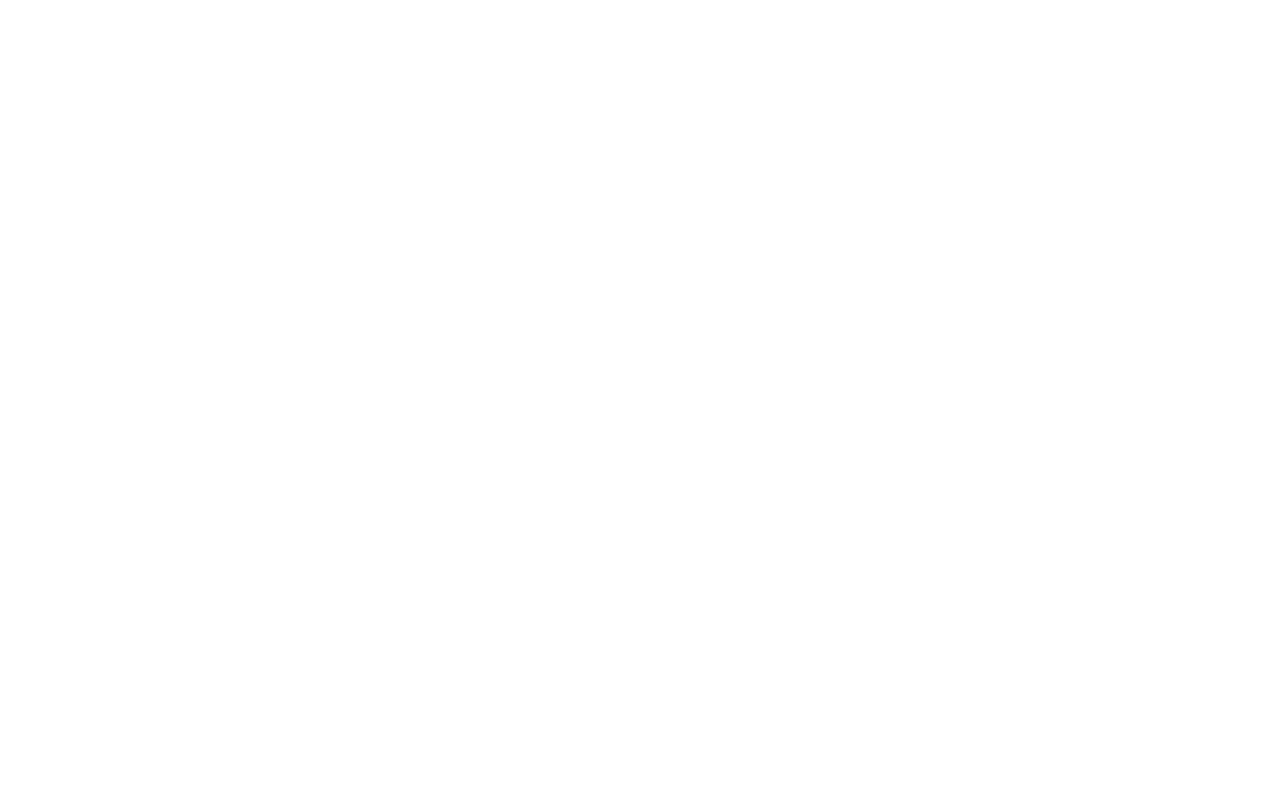
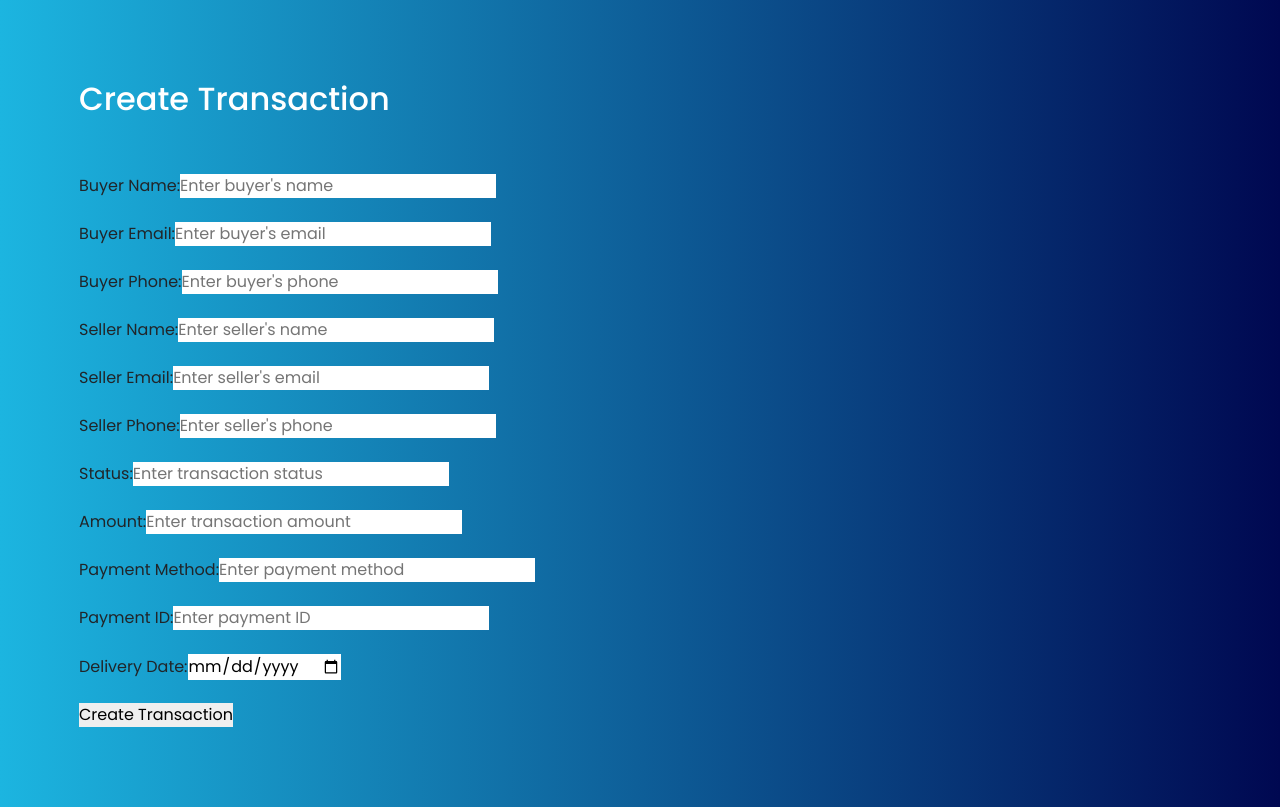
Before and after one commit to anqorithm/sav-frontend, a React (Vite) app: page /createTransaction in a window 1280 px wide. Before the commit this address had no page. Built offline with nearby package versions, Linux system fonts and the light colour scheme.

Commit message:
fix issues in the frontend

```diff
--- a/src/App.tsx
+++ b/src/App.tsx
@@ -9,6 +9,7 @@
 import UserInstallments from "./pages/Installments/UserInstallment";
 import RequestInstallment from "./pages/Installments/RequestInstallment";
 import CreateProduct from "./pages/Products/CreateProduct";
+import CreateTransaction from "./pages/Transactions/CreateTransaction";
 
 function App() {
   return (
@@ -17,6 +18,7 @@
         <Routes>
           <Route path="/products" element={<Products />} />
           <Route path="/createProduct" element={<CreateProduct />} />
+          <Route path="/createTransaction" element={<CreateTransaction />} />
           <Route path="/products/:id" element={<Product />} />
           <Route path="/installments" element={<Installments />} />
           <Route
--- a/src/pages/Transactions/CreateTransaction.tsx
+++ b/src/pages/Transactions/CreateTransaction.tsx
@@ -0,0 +1,226 @@
+import { useState } from "react";
+import { ToastContainer, toast } from "react-toastify";
+import "react-toastify/dist/ReactToastify.css";
+
+function CreateTransaction() {
+  const [buyerName, setBuyerName] = useState("");
+  const [buyerEmail, setBuyerEmail] = useState("");
+  const [buyerPhone, setBuyerPhone] = useState("");
+  const [sellerName, setSellerName] = useState("");
+  const [sellerEmail, setSellerEmail] = useState("");
+  const [sellerPhone, setSellerPhone] = useState("");
+  const [status, setStatus] = useState("");
+  const [amount, setAmount] = useState("");
+  const [paymentMethod, setPaymentMethod] = useState("");
+  const [paymentId, setPaymentId] = useState("");
+  const [deliveryDate, setDeliveryDate] = useState("");
+
+  const handleSubmit = async (e) => {
+    e.preventDefault();
+    if (
+      !buyerName ||
+      !buyerEmail ||
+      !buyerPhone ||
+      !sellerName ||
+      !sellerEmail ||
+      !sellerPhone ||
+      !status ||
+      !amount ||
+      !paymentMethod ||
+      !paymentId ||
+      !deliveryDate
+    ) {
+      toast.error("Please fill in all fields", {
+        position: "top-right",
+        autoClose: 5000,
+        hideProgressBar: false,
+        closeOnClick: true,
+        pauseOnHover: true,
+        draggable: true,
+        progress: undefined,
+        theme: "colored",
+      });
+      return;
+    }
+
+    const transactionData = {
+      status,
+      amount: parseFloat(amount),
+      paymentMethod,
+      paymentId,
+      deliveryDate,
+      buyer: {
+        name: buyerName,
+        email: buyerEmail,
+        phone: buyerPhone,
+      },
+      seller: {
+        name: sellerName,
+        email: sellerEmail,
+        phone: sellerPhone,
+      },
+    };
+
+    try {
+      const response = await fetch(
+        "http://127.1.1.0:9000/api/v1/transactions",
+        {
+          method: "POST",
+          headers: {
+            "Content-Type": "application/json",
+          },
+          body: JSON.stringify(transactionData),
+        }
+      );
+      const data = await response.json();
+      console.log("Transaction created:", data);
+
+      setBuyerName("");
+      setBuyerEmail("");
+      setBuyerPhone("");
+      setSellerName("");
+      setSellerEmail("");
+      setSellerPhone("");
+      setStatus("");
+      setAmount("");
+      setPaymentMethod("");
+      setPaymentId("");
+      setDeliveryDate("");
+
+      toast.success("Transaction has been created successfully!", {
+        position: "top-right",
+        autoClose: 5000,
+        hideProgressBar: false,
+        closeOnClick: true,
+        pauseOnHover: true,
+        draggable: true,
+        progress: undefined,
+        theme: "colored",
+      });
+    } catch (error) {
+      alert("Transaction was not created!");
+      console.log(error);
+    }
+  };
+
+  return (
+    <div className="container">
+      <ToastContainer />
+      <h2>Create Transaction</h2>
+      <form onSubmit={handleSubmit}>
+        <div className="form-group">
+          <label htmlFor="buyerName">Buyer Name:</label>
+          <input
+            type="text"
+            id="buyerName"
+            value={buyerName}
+            onChange={(e) => setBuyerName(e.target.value)}
+            placeholder="Enter buyer's name"
+          />
+        </div>
+        <div className="form-group">
+          <label htmlFor="buyerEmail">Buyer Email:</label>
+          <input
+            type="email"
+            id="buyerEmail"
+            value={buyerEmail}
+            onChange={(e) => setBuyerEmail(e.target.value)}
+            placeholder="Enter buyer's email"
+          />
+        </div>
+        <div className="form-group">
+          <label htmlFor="buyerPhone">Buyer Phone:</label>
+          <input
+            type="tel"
+            id="buyerPhone"
+            value={buyerPhone}
+            onChange={(e) => setBuyerPhone(e.target.value)}
+            placeholder="Enter buyer's phone"
+          />
+        </div>
+        <div className="form-group">
+          <label htmlFor="sellerName">Seller Name:</label>
+          <input
+            type="text"
+            id="sellerName"
+            value={sellerName}
+            onChange={(e) => setSellerName(e.target.value)}
+            placeholder="Enter seller's name"
+          />
+        </div>
+        <div className="form-group">
+          <label htmlFor="sellerEmail">Seller Email:</label>
+          <input
+            type="email"
+            id="sellerEmail"
+            value={sellerEmail}
+            onChange={(e) => setSellerEmail(e.target.value)}
+            placeholder="Enter seller's email"
+          />
+        </div>
+        <div className="form-group">
+          <label htmlFor="sellerPhone">Seller Phone:</label>
+          <input
+            type="tel"
+            id="sellerPhone"
+            value={sellerPhone}
+            onChange={(e) => setSellerPhone(e.target.value)}
+            placeholder="Enter seller's phone"
+          />
+        </div>
+        <div className="form-group">
+          <label htmlFor="status">Status:</label>
+          <input
+            type="text"
+            id="status"
+            value={status}
+            onChange={(e) => setStatus(e.target.value)}
+            placeholder="Enter transaction status"
+          />
+        </div>
+        <div className="form-group">
+          <label htmlFor="amount">Amount:</label>
+          <input
+            type="number"
+            id="amount"
+            value={amount}
+            onChange={(e) => setAmount(e.target.value)}
+            placeholder="Enter transaction amount"
+          />
+        </div>
+        <div className="form-group">
+          <label htmlFor="paymentMethod">Payment Method:</label>
+          <input
+            type="text"
+            id="paymentMethod"
+            value={paymentMethod}
+            onChange={(e) => setPaymentMethod(e.target.value)}
+            placeholder="Enter payment method"
+          />
+        </div>
+        <div className="form-group">
+          <label htmlFor="paymentId">Payment ID:</label>
+          <input
+            type="text"
+            id="paymentId"
+            value={paymentId}
+            onChange={(e) => setPaymentId(e.target.value)}
+            placeholder="Enter payment ID"
+          />
+        </div>
+        <div className="form-group">
+          <label htmlFor="deliveryDate">Delivery Date:</label>
+          <input
+            type="date"
+            id="deliveryDate"
+            value={deliveryDate}
+            onChange={(e) => setDeliveryDate(e.target.value)}
+          />
+        </div>
+        <button type="submit">Create Transaction</button>
+      </form>
+    </div>
+  );
+}
+
+export default CreateTransaction;
--- a/src/pages/Transactions/Transactions.tsx
+++ b/src/pages/Transactions/Transactions.tsx
@@ -21,7 +21,12 @@
 
   return (
     <div className="container">
-      <h2>Transactions 💸</h2>
+      <div className="divider">
+        <h2>Transactions 💸</h2>
+        <Link to="/createTransaction" className="button">
+          Create New Transaction 🚀👇
+        </Link>
+      </div>
       <div className="transactions-container">
         {transactions.map((transaction: any) => (
           <div className="transaction-card" key={transaction._id}>
```
